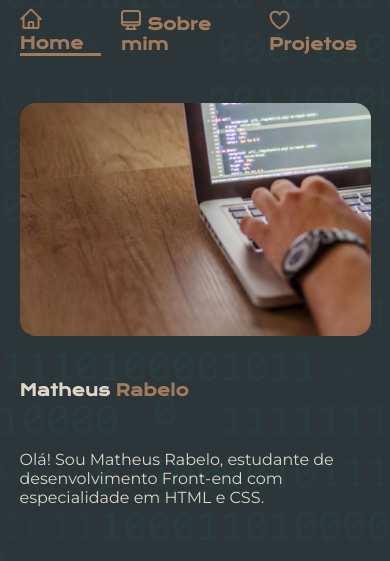
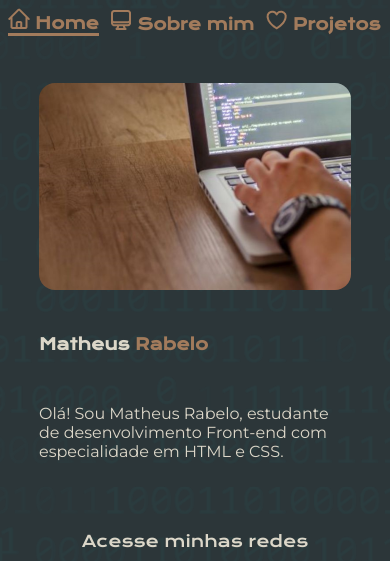
Before and after one commit to Matheusfreitasr/Desafio-3, a plain HTML site: page index.html in a window 390 px wide. Shown: the top 561 px of the page. Drawn offline with nearby package versions, Linux system fonts and the light colour scheme.

Commit message:
gao cabeçalho mobile

```diff
--- a/styles/style.css
+++ b/styles/style.css
@@ -22,7 +22,7 @@
 .pagina__sobre .cabecalho__menu__link[href="about.html"]:after,
 .pagina__projetos .cabecalho__menu__link[href="projects.html"]:after {
     content: "";
-    display: block;
+    display: flex;
     width: 100%;
     height: 3px;
     background-color: var(--cor-terciaria);
@@ -302,6 +302,14 @@ body{
         gap: 20px;
     }
 
+    .cabecalho__menu__link {
+        font-family: var(--fonte-primaria);
+        font-size: 1rem;
+        font-weight: 600;
+        color: var(--cor-terciaria);
+        text-decoration: none;
+    }
+
     .apresentacao {
         margin: 5% 10%;
         flex-direction: column-reverse;
@@ -351,16 +359,16 @@ body{
 
 @media (max-width: 480px) {
     .cabecalho {
-        padding: 2% 5%;
+        padding: 2% 2%;
     }
 
     .cabecalho__menu {
         align-items: center;
-        gap: 20px;
+        gap: 12px;
     }
 
     .apresentacao {
-        margin: 5%;
+        margin: 5% 10%;
     }
 
     .apresentacao__conteudo__titulo {
```
